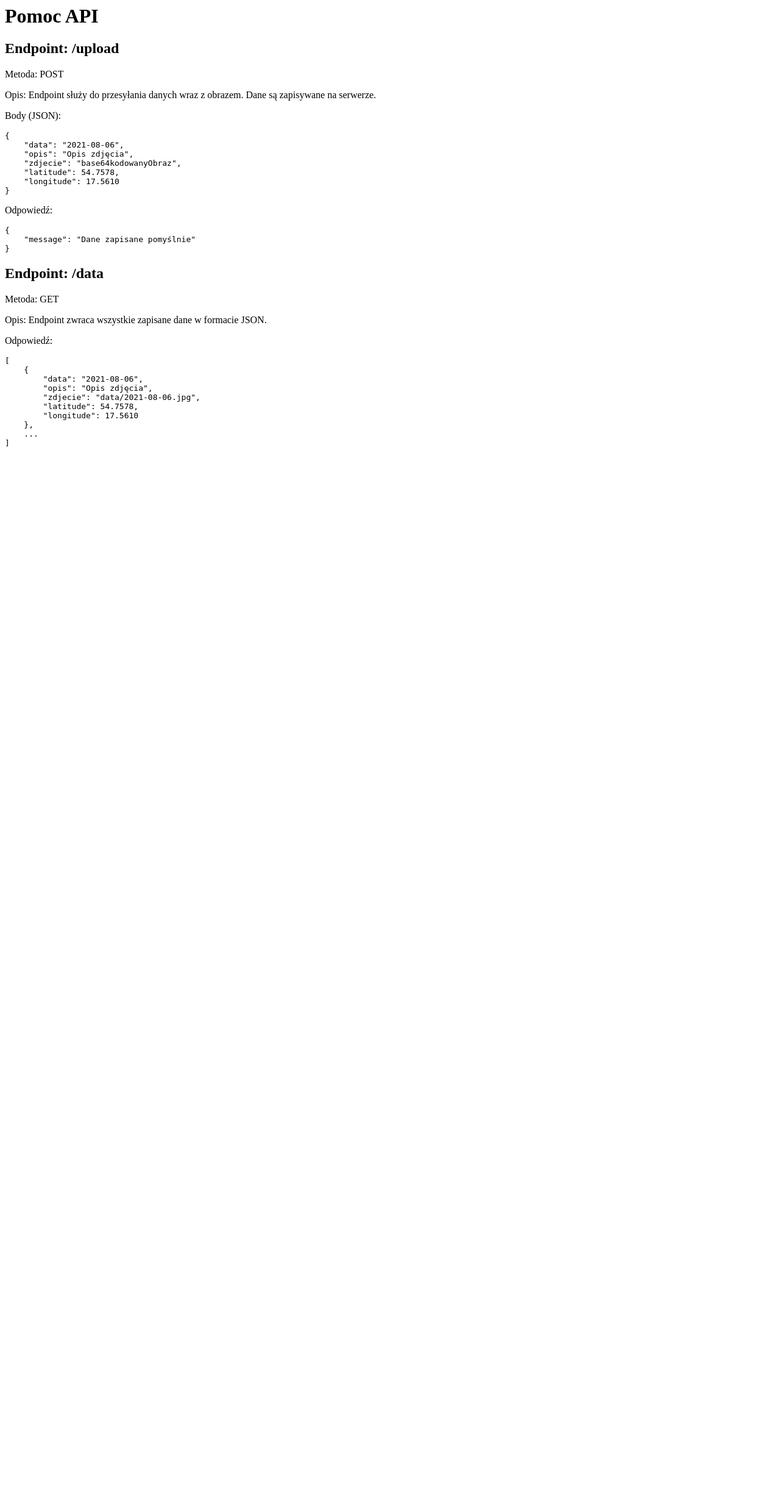
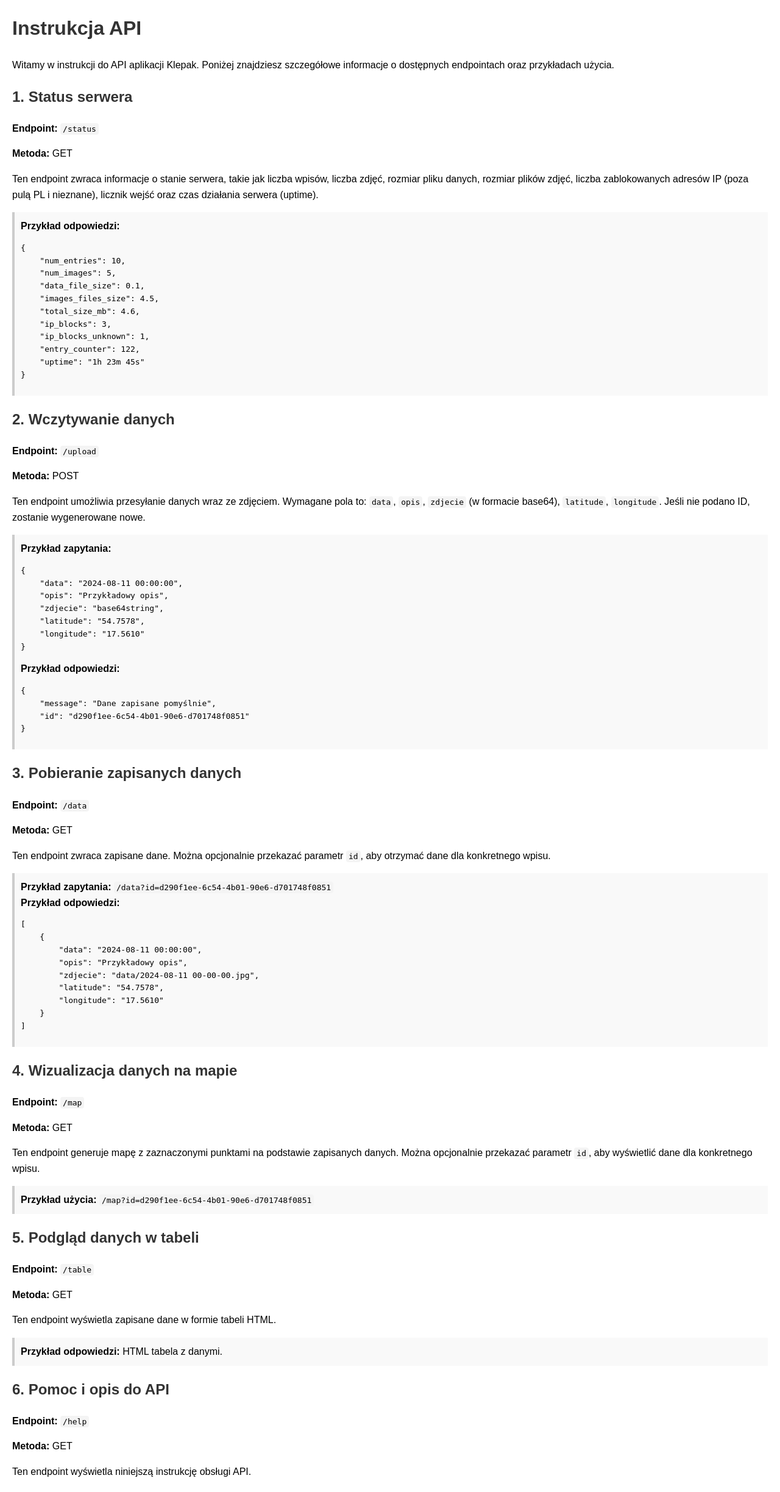
Before and after one commit to Dobrowit/Klepak, a Python web app: template templates/help.html in a window 1280 px wide. Shown: the whole page at 61% size. Before the commit the page ends 732 px from the top, so only its background shows below. Run offline with Jinja, Linux system fonts and the light colour scheme; the template is opened without the code that fills it, so the values that code supplies are empty.

Commit message:
Automatic Commit

```diff
--- a/templates/help.html
+++ b/templates/help.html
@@ -1,38 +1,128 @@
-<html>
+<!DOCTYPE html>
+<html lang="pl">
 <head>
-        <title>Pomoc API</title>
+    <meta charset="UTF-8">
+    <meta name="viewport" content="width=device-width, initial-scale=1.0">
+    <title>Instrukcja API</title>
+    <style>
+        body {
+            font-family: Arial, sans-serif;
+            margin: 20px;
+            line-height: 1.6;
+        }
+        h1, h2 {
+            color: #333;
+        }
+        code {
+            background-color: #f4f4f4;
+            padding: 2px 4px;
+            border-radius: 4px;
+        }
+        .endpoint {
+            margin-bottom: 20px;
+        }
+        .example {
+            background-color: #f9f9f9;
+            border-left: 4px solid #ccc;
+            padding: 10px;
+            margin-top: 10px;
+        }
+    </style>
 </head>
 <body>
-        <h1>Pomoc API</h1>
-        <h2>Endpoint: /upload</h2>
-        <p>Metoda: POST</p>
-        <p>Opis: Endpoint służy do przesyłania danych wraz z obrazem. Dane są zapisywane na serwerze.</p>
-        <p>Body (JSON):</p>
+
+    <h1>Instrukcja API</h1>
+    <p>Witamy w instrukcji do API aplikacji Klepak. Poniżej znajdziesz szczegółowe informacje o dostępnych endpointach oraz przykładach użycia.</p>
+
+    <div class="endpoint">
+        <h2>1. Status serwera</h2>
+        <p><strong>Endpoint:</strong> <code>/status</code></p>
+        <p><strong>Metoda:</strong> GET</p>
+        <p>Ten endpoint zwraca informacje o stanie serwera, takie jak liczba wpisów, liczba zdjęć, rozmiar pliku danych, rozmiar plików zdjęć, liczba zablokowanych adresów IP (poza pulą PL i nieznane), licznik wejść oraz czas działania serwera (uptime).</p>
+        <div class="example">
+            <strong>Przykład odpowiedzi:</strong>
             <pre>{
-    "data": "2021-08-06",
-    "opis": "Opis zdjęcia",
-    "zdjecie": "base64kodowanyObraz",
-    "latitude": 54.7578,
-    "longitude": 17.5610
+    "num_entries": 10,
+    "num_images": 5,
+    "data_file_size": 0.1,
+    "images_files_size": 4.5,
+    "total_size_mb": 4.6,
+    "ip_blocks": 3,
+    "ip_blocks_unknown": 1,
+    "entry_counter": 122,
+    "uptime": "1h 23m 45s"
 }</pre>
-        <p>Odpowiedź:</p>
+        </div>
+    </div>
+
+    <div class="endpoint">
+        <h2>2. Wczytywanie danych</h2>
+        <p><strong>Endpoint:</strong> <code>/upload</code></p>
+        <p><strong>Metoda:</strong> POST</p>
+        <p>Ten endpoint umożliwia przesyłanie danych wraz ze zdjęciem. Wymagane pola to: <code>data</code>, <code>opis</code>, <code>zdjecie</code> (w formacie base64), <code>latitude</code>, <code>longitude</code>. Jeśli nie podano ID, zostanie wygenerowane nowe.</p>
+        <div class="example">
+            <strong>Przykład zapytania:</strong>
             <pre>{
-    "message": "Dane zapisane pomyślnie"
+    "data": "2024-08-11 00:00:00",
+    "opis": "Przykładowy opis",
+    "zdjecie": "base64string",
+    "latitude": "54.7578",
+    "longitude": "17.5610"
 }</pre>
+            <strong>Przykład odpowiedzi:</strong>
+            <pre>{
+    "message": "Dane zapisane pomyślnie",
+    "id": "d290f1ee-6c54-4b01-90e6-d701748f0851"
+}</pre>
+        </div>
+    </div>
 
-        <h2>Endpoint: /data</h2>
-        <p>Metoda: GET</p>
-        <p>Opis: Endpoint zwraca wszystkie zapisane dane w formacie JSON.</p>
-        <p>Odpowiedź:</p>
+    <div class="endpoint">
+        <h2>3. Pobieranie zapisanych danych</h2>
+        <p><strong>Endpoint:</strong> <code>/data</code></p>
+        <p><strong>Metoda:</strong> GET</p>
+        <p>Ten endpoint zwraca zapisane dane. Można opcjonalnie przekazać parametr <code>id</code>, aby otrzymać dane dla konkretnego wpisu.</p>
+        <div class="example">
+            <strong>Przykład zapytania:</strong> <code>/data?id=d290f1ee-6c54-4b01-90e6-d701748f0851</code>
+            <br><strong>Przykład odpowiedzi:</strong>
             <pre>[
     {
-        "data": "2021-08-06",
-        "opis": "Opis zdjęcia",
-        "zdjecie": "data/2021-08-06.jpg",
-        "latitude": 54.7578,
-        "longitude": 17.5610
-    },
-    ...
+        "data": "2024-08-11 00:00:00",
+        "opis": "Przykładowy opis",
+        "zdjecie": "data/2024-08-11 00-00-00.jpg",
+        "latitude": "54.7578",
+        "longitude": "17.5610"
+    }
 ]</pre>
+        </div>
+    </div>
+
+    <div class="endpoint">
+        <h2>4. Wizualizacja danych na mapie</h2>
+        <p><strong>Endpoint:</strong> <code>/map</code></p>
+        <p><strong>Metoda:</strong> GET</p>
+        <p>Ten endpoint generuje mapę z zaznaczonymi punktami na podstawie zapisanych danych. Można opcjonalnie przekazać parametr <code>id</code>, aby wyświetlić dane dla konkretnego wpisu.</p>
+        <div class="example">
+            <strong>Przykład użycia:</strong> <code>/map?id=d290f1ee-6c54-4b01-90e6-d701748f0851</code>
+        </div>
+    </div>
+
+    <div class="endpoint">
+        <h2>5. Podgląd danych w tabeli</h2>
+        <p><strong>Endpoint:</strong> <code>/table</code></p>
+        <p><strong>Metoda:</strong> GET</p>
+        <p>Ten endpoint wyświetla zapisane dane w formie tabeli HTML.</p>
+        <div class="example">
+            <strong>Przykład odpowiedzi:</strong> HTML tabela z danymi.
+        </div>
+    </div>
+
+    <div class="endpoint">
+        <h2>6. Pomoc i opis do API</h2>
+        <p><strong>Endpoint:</strong> <code>/help</code></p>
+        <p><strong>Metoda:</strong> GET</p>
+        <p>Ten endpoint wyświetla niniejszą instrukcję obsługi API.</p>
+    </div>
+
 </body>
 </html>
```
Also changed, not shown: klepak.py (+58 -15 lines), 1 other file. Lines whose indentation alone changed are shown as unchanged.
